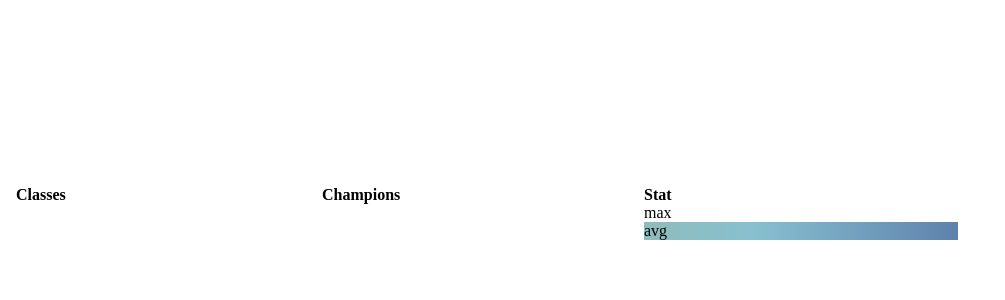
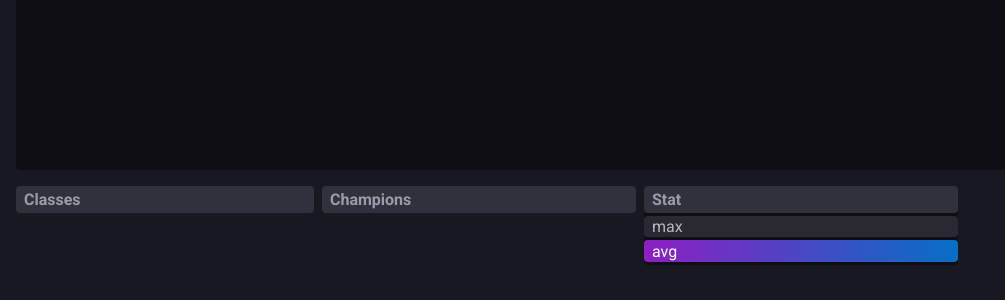
Before and after one commit to bibaroc/paladinswr, a plain HTML site: page cmd/frontend/index.html in a window 1280 px wide. Shown: the part 418-718 px from the top of the page, without its empty margins (0-1005 px from the left). Drawn offline with nearby package versions, Linux system fonts and the light colour scheme; no server answers.

Commit message:
it almost looks like i know css

```diff
--- a/cmd/frontend/index.html
+++ b/cmd/frontend/index.html
@@ -4,7 +4,8 @@
     <title>Palading winrates over time</title>
     <script src="https://cdnjs.cloudflare.com/ajax/libs/moment.js/2.22.2/moment.min.js"></script>
     <script src="https://cdn.jsdelivr.net/npm/chart.js@2.8.0"></script>
-
+    <link rel="preconnect" href="https://fonts.gstatic.com">
+    <link href="https://fonts.googleapis.com/css2?family=Roboto:wght@300;400;500;700&display=swap" rel="stylesheet">
 
     <meta charset="UTF-8">
     <style>
@@ -20,11 +21,12 @@
             padding: 0;
             border: 0;
             outline: 0;
-            /* border: 1px solid red; */
+            font-family: 'Roboto', sans-serif;
         }
 
         .active {
-            background: linear-gradient(90deg, #8fbcbb 0%, #88c0d0 35%, #5e81ac 100%);
+            background: linear-gradient(90deg, rgb(142, 31, 195) 0%, rgb(6, 111, 197) 100%);
+            color: rgb(255, 255, 255);
         }
 
         li {
@@ -61,8 +63,44 @@
         }
 
         ul {
-            max-height: 13rem;
+            max-height: 12rem;
             overflow: auto;
+            scrollbar-width: thin;
+        }
+
+        body {
+            background-color: #181820;
+        }
+
+        #canvas-container {
+            padding: 1rem 1rem 0 0.5rem;
+        }
+
+        #canvas-container,
+        .list-container {
+            background-color: #0f0e15;
+            border-radius: 4px;
+        }
+
+        .list-container {
+            height: max-content;
+        }
+
+        .list-container>h4 {
+            background-color: #31313d;
+            color: rgb(153, 157, 171);
+            padding: 0.25rem 0 0.25rem 0.5rem;
+            font-weight: 700;
+            border-radius: 4px;
+        }
+
+        li {
+            background-color: #292933;
+            color: rgba(255, 255, 255, 0.667);
+            border-radius: 4px;
+            padding: 0.075rem 0.5rem;
+            margin: 3px 0;
+            font-weight: 400;
         }
     </style>
 </head>
@@ -90,6 +128,22 @@
     </div>
 
     <script>
+        const r2h = function (rgb) {
+            return "#" + ((1 << 24) + (rgb[0] << 16) + (rgb[1] << 8) + rgb[2]).toString(16).slice(1);
+        }
+
+
+        const interpolateColor = function (color1, color2, factor) {
+            var result = color1.slice();
+            for (var i = 0; i < 3; i++) {
+                result[i] = Math.round(result[i] + factor * (color2[i] - color1[i]));
+            }
+            return result;
+        }
+        const colorStart = [49, 192, 246]
+        const colorEnd = [255, 126, 39]
+
+
         function isActiveConstructor(elementID) {
             const elementClassList = document.getElementById(elementID).classList;
             return () => elementClassList.contains("active")
@@ -175,6 +229,7 @@
                         options: {
                             scales: {
                                 xAxes: [{
+                                    ticks: { fontColor: "#ffffff" },
                                     type: 'time',
                                     time: {
                                         displayFormats: {
@@ -192,6 +247,9 @@
                                     },
                                     display: true,
                                     gridLines: { display: false }
+                                }],
+                                yAxes: [{
+                                    ticks: { fontColor: "#ffffff" },
                                 }]
                             },
                             responsive: true,
@@ -256,6 +314,11 @@
                         }
                     }
 
+                    const step = 1 / config.data.datasets.length;
+                    for (i in config.data.datasets) {
+                        config.data.datasets[i].borderColor = r2h(interpolateColor(colorStart, colorEnd, i * step))
+                    }
+
                     const ctx = document.getElementById('canvas').getContext('2d');
                     window.wrChart = new Chart(ctx, config);
                 })
```
